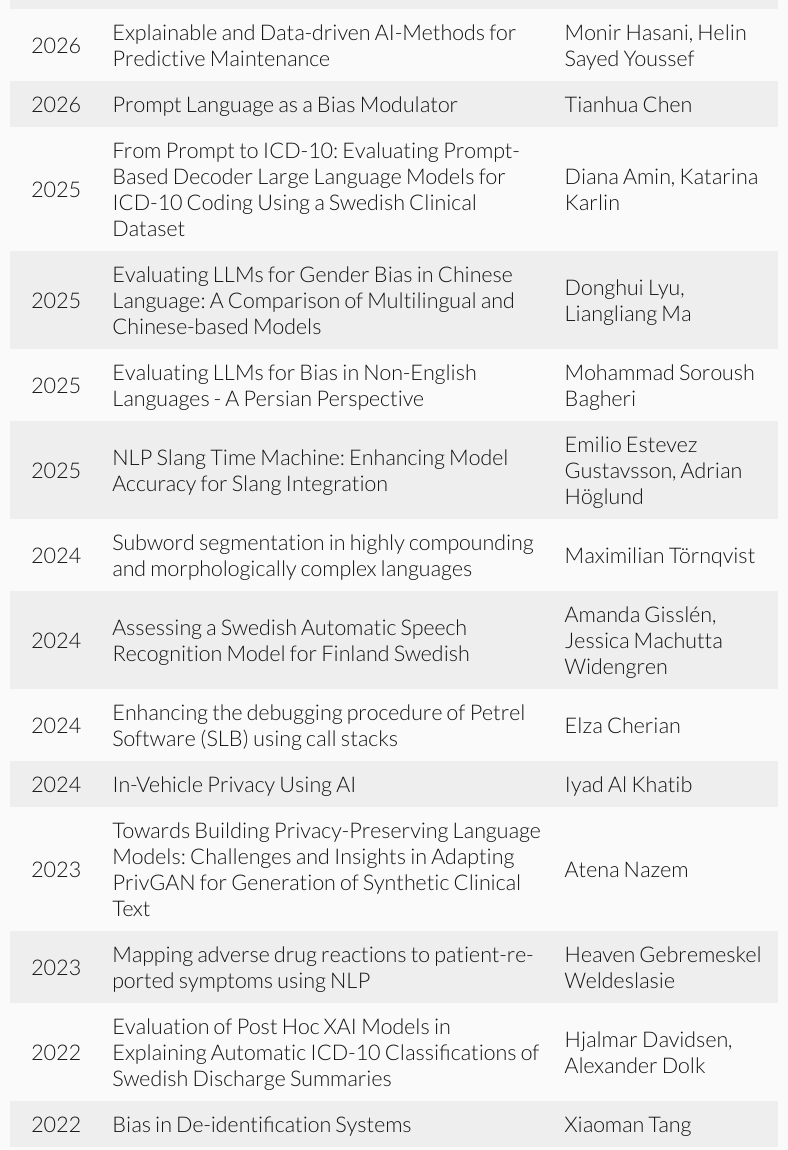
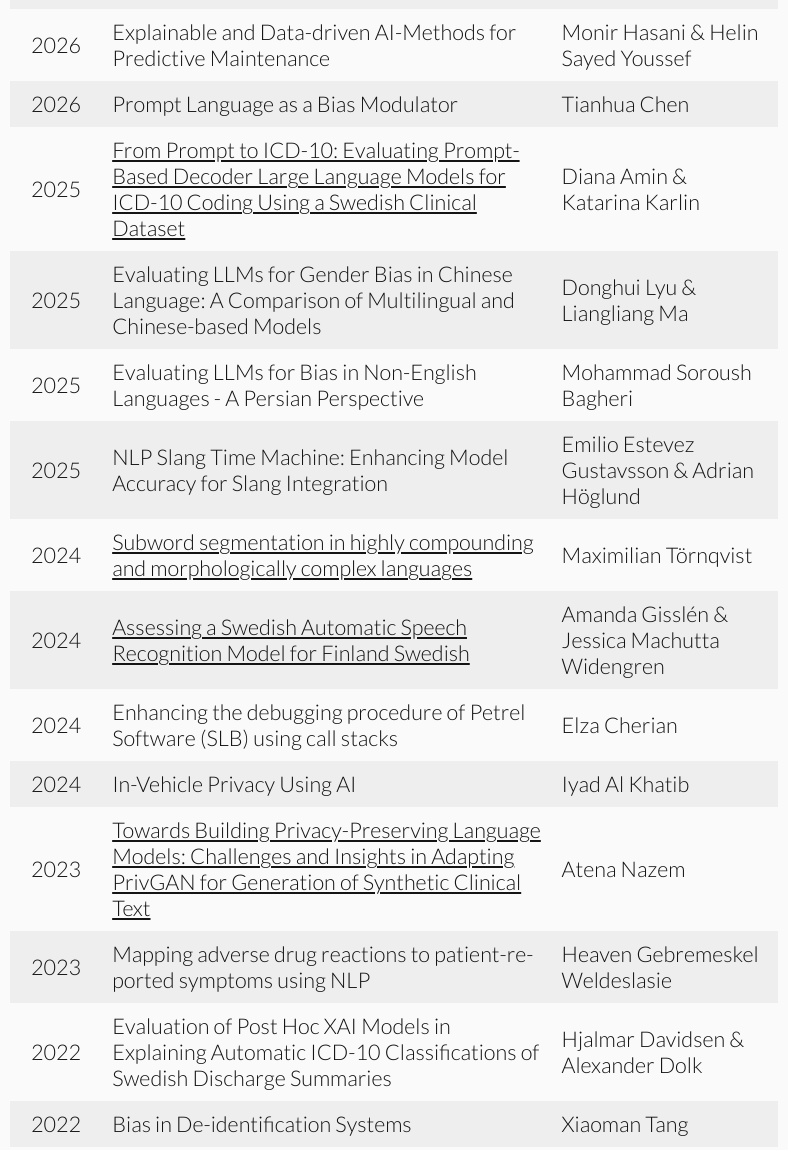
Before and after one commit to Touzen/vakili.science, an Eleventy site: page pages/teaching.md in a window 1280 px wide. Shown: the part 2584-3734 px from the top of the page, without its empty margins (246-1034 px from the left). Built offline with nearby package versions, Linux system fonts and the light colour scheme; Eleventy itself is replaced by a stand-in of ours; files that its build step writes are made by us from their sources.

Commit message:
Add confirmed DiVA links to supervised theses on teaching page

```diff
--- a/pages/teaching.md
+++ b/pages/teaching.md
@@ -53,19 +53,19 @@ As of 2026, I've supervised 16 master theses and three bachelor theses. These th
 | 2026 | Anonymization of hierarchical telecommunication data | Soeren Christopher Raymond |
 | 2026 | Requirement-level compliance assessment in QA workflows: A retrieval-augmented and evidence-audited LLM prototype | Tatiana Mikhailova |
 | 2026 | Multimodal Emotion Monitoring under Data Sparsity: Feasibility of Integrating Continuous Wearable Signals with Intermittent Speech | Yixuan Li |
-| 2026 | Explainable and Data-driven AI-Methods for Predictive Maintenance | Monir Hasani, Helin Sayed Youssef |
+| 2026 | Explainable and Data-driven AI-Methods for Predictive Maintenance | Monir Hasani & Helin Sayed Youssef |
 | 2026 | Prompt Language as a Bias Modulator | Tianhua Chen |
-| 2025 | From Prompt to ICD-10: Evaluating Prompt-Based Decoder Large Language Models for ICD-10 Coding Using a Swedish Clinical Dataset | Diana Amin, Katarina Karlin |
-| 2025 | Evaluating LLMs for Gender Bias in Chinese Language: A Comparison of Multilingual and Chinese-based Models | Donghui Lyu, Liangliang Ma |
+| 2025 | [From Prompt to ICD-10: Evaluating Prompt-Based Decoder Large Language Models for ICD-10 Coding Using a Swedish Clinical Dataset](https://su.diva-portal.org/smash/record.jsf?pid=diva2:1959279) | Diana Amin & Katarina Karlin |
+| 2025 | Evaluating LLMs for Gender Bias in Chinese Language: A Comparison of Multilingual and Chinese-based Models | Donghui Lyu & Liangliang Ma |
 | 2025 | Evaluating LLMs for Bias in Non-English Languages - A Persian Perspective | Mohammad Soroush Bagheri |
-| 2025 | NLP Slang Time Machine: Enhancing Model Accuracy for Slang Integration | Emilio Estevez Gustavsson, Adrian Höglund |
-| 2024 | Subword segmentation in highly compounding and morphologically complex languages | Maximilian Törnqvist |
-| 2024 | Assessing a Swedish Automatic Speech Recognition Model for Finland Swedish | Amanda Gisslén, Jessica Machutta Widengren |
+| 2025 | NLP Slang Time Machine: Enhancing Model Accuracy for Slang Integration | Emilio Estevez Gustavsson & Adrian Höglund |
+| 2024 | [Subword segmentation in highly compounding and morphologically complex languages](https://www.diva-portal.org/smash/record.jsf?pid=diva2:1955751) | Maximilian Törnqvist |
+| 2024 | [Assessing a Swedish Automatic Speech Recognition Model for Finland Swedish](https://www.diva-portal.org/smash/record.jsf?pid=diva2:1955543) | Amanda Gisslén & Jessica Machutta Widengren |
 | 2024 | Enhancing the debugging procedure of Petrel Software (SLB) using call stacks | Elza Cherian |
 | 2024 | In-Vehicle Privacy Using AI | Iyad Al Khatib |
-| 2023 | Towards Building Privacy-Preserving Language Models: Challenges and Insights in Adapting PrivGAN for Generation of Synthetic Clinical Text | Atena Nazem |
+| 2023 | [Towards Building Privacy-Preserving Language Models: Challenges and Insights in Adapting PrivGAN for Generation of Synthetic Clinical Text](https://www.diva-portal.org/smash/record.jsf?pid=diva2:1814152) | Atena Nazem |
 | 2023 | Mapping adverse drug reactions to patient-reported symptoms using NLP | Heaven Gebremeskel Weldeslasie |
-| 2022 | Evaluation of Post Hoc XAI Models in Explaining Automatic ICD-10 Classifications of Swedish Discharge Summaries | Hjalmar Davidsen, Alexander Dolk |
+| 2022 | Evaluation of Post Hoc XAI Models in Explaining Automatic ICD-10 Classifications of Swedish Discharge Summaries | Hjalmar Davidsen & Alexander Dolk |
 | 2022 | Bias in De-identification Systems | Xiaoman Tang |
 
 Are you a student with a thesis idea? Contact me!
```
